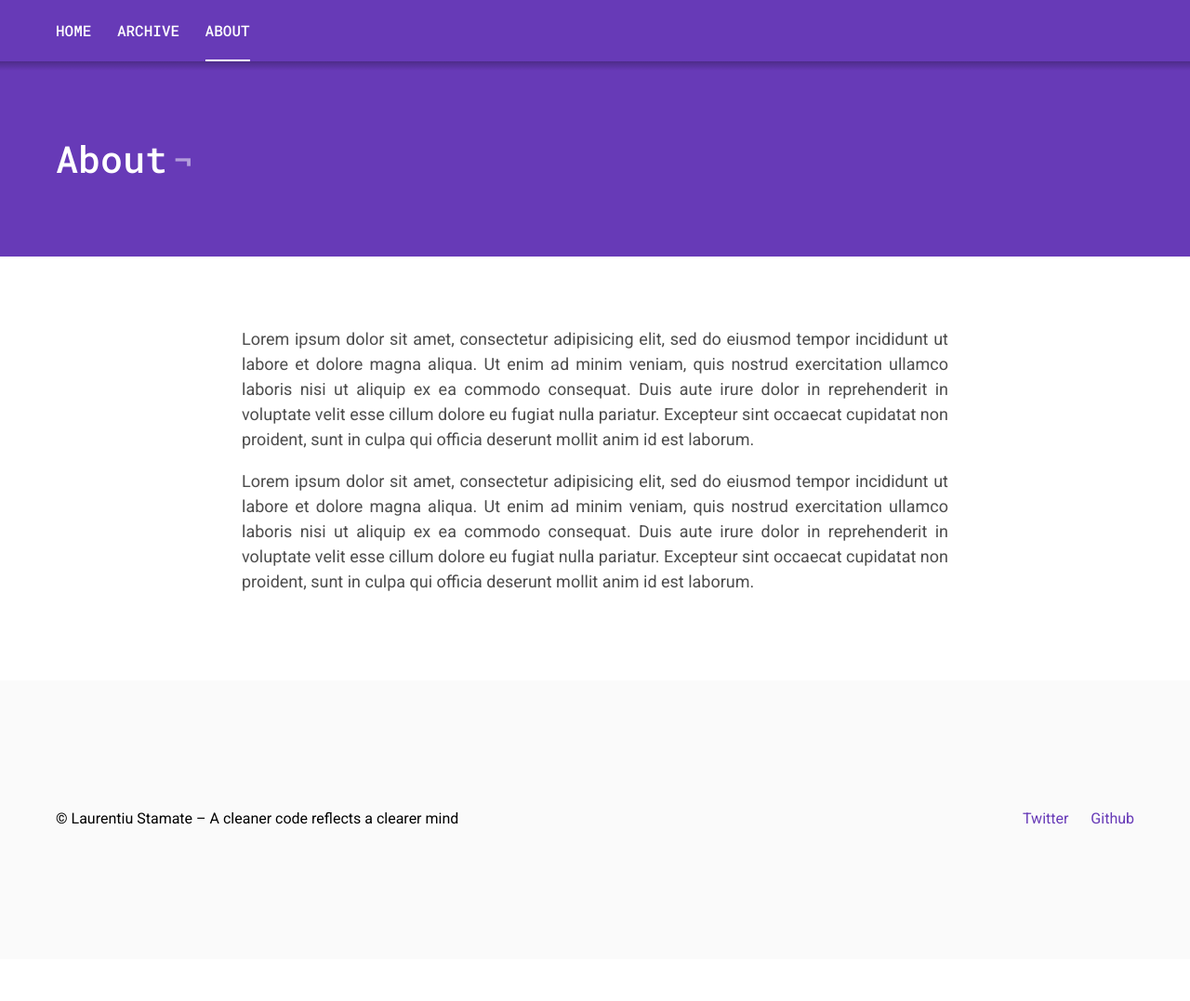
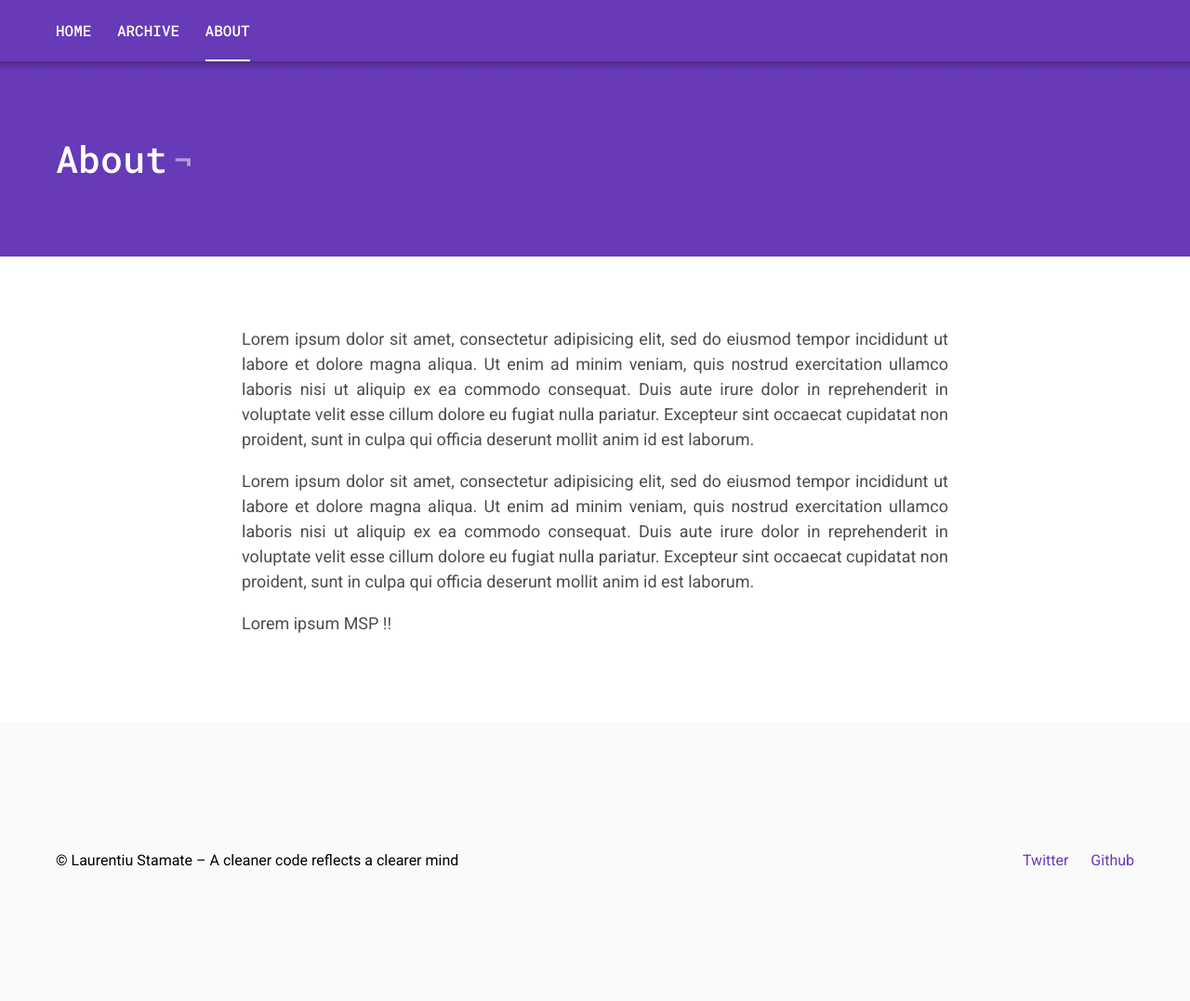
Before and after one commit to laurentiustamate94/laurentiustamate94.github.io, a Jekyll site: the page built from _pages/about.markdown, in a window 1280 px wide. Shown: the whole page at 93% size. Built offline with Jekyll 4.4.1, drawn with Linux system fonts in a browser that asks for light colours; before the commit the page ends 1032 px from its top, so only the background shows below that.

Commit message:
Add MSP lorem ipsum

```diff
--- a/_pages/about.markdown
+++ b/_pages/about.markdown
@@ -6,3 +6,5 @@ permalink: /about/
 Lorem ipsum dolor sit amet, consectetur adipisicing elit, sed do eiusmod tempor incididunt ut labore et dolore magna aliqua. Ut enim ad minim veniam, quis nostrud exercitation ullamco laboris nisi ut aliquip ex ea commodo consequat. Duis aute irure dolor in reprehenderit in voluptate velit esse cillum dolore eu fugiat nulla pariatur. Excepteur sint occaecat cupidatat non proident, sunt in culpa qui officia deserunt mollit anim id est laborum.
 
 Lorem ipsum dolor sit amet, consectetur adipisicing elit, sed do eiusmod tempor incididunt ut labore et dolore magna aliqua. Ut enim ad minim veniam, quis nostrud exercitation ullamco laboris nisi ut aliquip ex ea commodo consequat. Duis aute irure dolor in reprehenderit in voluptate velit esse cillum dolore eu fugiat nulla pariatur. Excepteur sint occaecat cupidatat non proident, sunt in culpa qui officia deserunt mollit anim id est laborum.
+
+Lorem ipsum MSP !!
```
